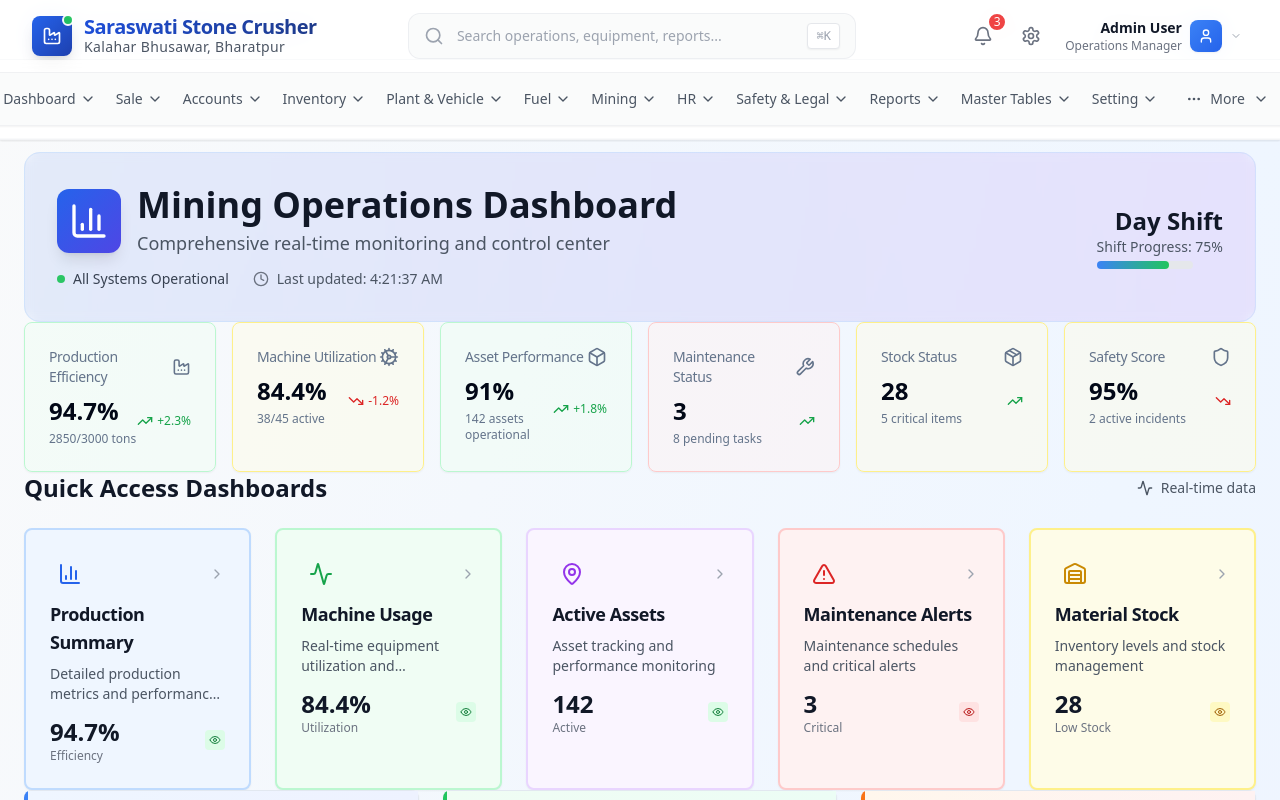
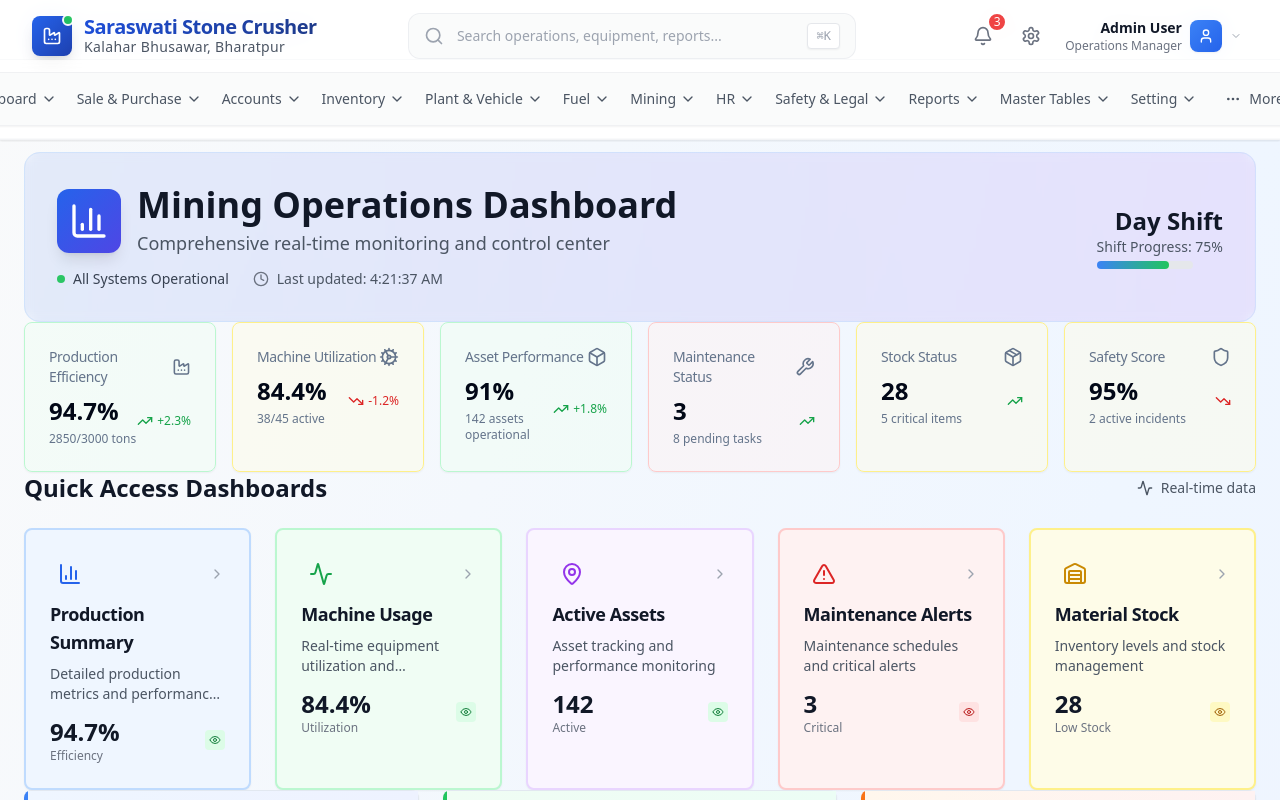
Before and after one commit to amanarustu1-prog/Mines-Project, a React (Vite) app: page / in a window 1280 px wide. Shown: the top 800 px of the page. Built offline with nearby package versions, Linux system fonts and the light colour scheme.

Commit message:
Navbar Plant& Vehicle

```diff
--- a/src/components/Navbar.tsx
+++ b/src/components/Navbar.tsx
@@ -239,7 +239,7 @@ const navigationItems: NavItem[] = [
 
 
   {
-    title: 'Sale',
+    title: 'Sale & Purchase',
     icon: Factory,
     sections: [
       {
@@ -278,7 +278,7 @@ const navigationItems: NavItem[] = [
         ]
       },
       {
-        title: 'Entries',
+        title: 'Sale',
         items: [
           {
             title: 'Create Challan',
@@ -306,6 +306,32 @@ const navigationItems: NavItem[] = [
           },
         ]
       },
+
+{
+        title: 'Purchase',
+        items: [
+          {
+            title: 'Puchase',
+            href: '/mining/processing',
+            icon: Wrench,
+            description: 'Material processing and refinement'
+          },
+          {
+            title: 'Purchase with Ravanna',
+            href: '/mining/transport',
+            icon: Truck,
+            description: 'Material transport and logistics'
+          },
+          {
+            title: 'Lease wise Purchase',
+            href: '/mining/transport',
+            icon: Truck,
+            description: 'Material transport and logistics'
+          },
+
+        ]
+      },
+
       {
         title: 'REPORTS',
         items: [
@@ -2605,7 +2631,7 @@ export function Navbar() {
                       <div className={cn(
                         "absolute top-full w-full mt-2 bg-white rounded-xl shadow-xl border border-gray-100 z-[60] overflow-hidden navbar-dropdown custom-scrollbar",
                         // Smart positioning - ensure dropdown stays within screen bounds
-                        item.title === 'Dashboard' || item.title === 'Plant & Vehicle' || item.title === 'Sale' || item.title === 'Accounts'
+                        item.title === 'Dashboard' || item.title === 'Plant & Vehicle' || item.title === 'Sale & Purchase' || item.title === 'Accounts'
                           ? "left-0"
                           : item.title === 'Inventory' || item.title === 'Machines & Vehicles' || item.title === 'HR'
                             ? "left-0"
@@ -2642,7 +2668,7 @@ export function Navbar() {
                                 item.title === 'Dashboard' && item.sections && item.sections.length === 5 ? "grid-cols-5" :
                                   item.title === 'Plant & Vehicle' && item.sections && item.sections.length === 5 ? "grid-cols-5" :
                                     item.title === 'Mining' && item.sections && item.sections.length === 3 ? "grid-cols-3" :
-                                      item.title === 'Sale' && item.sections ? "grid-cols-3" :
+                                      item.title === 'Sale & Purchase' && item.sections ? "grid-cols-4" :
                                         item.title === 'Accounts' && item.sections ? "grid-cols-3" :
                                           item.title === 'HR' && item.sections ? "grid-cols-6" :
                                             item.title === 'Machines & Vehicles' && item.sections ? "grid-cols-5" :
@@ -2661,7 +2687,7 @@ export function Navbar() {
                                 <div key={idx} className="space-y-3">
                                   <h4 className={cn(
                                     "text-sm font-semibold text-gray-700 uppercase tracking-wide border-b-2 border-blue-100 pb-2 mb-1",
-                                    (item.title === 'Inventory' || item.title === 'Dashboard' || item.title === 'Mining' || item.title === 'Sale' || item.title === 'Accounts' || item.title === 'Plant & Vehicle' || item.title === 'HR' || item.title === 'Workforce' || item.title === 'Safety & Legal' || item.title === 'Reports' || item.title === 'Setting' || item.title === 'Fuel' || item.title === 'Accounts') && "text-sm font-bold text-blue-800 border-b-2 border-blue-200"
+                                    (item.title === 'Inventory' || item.title === 'Dashboard' || item.title === 'Mining' || item.title === 'Sale & Purchase' || item.title === 'Accounts' || item.title === 'Plant & Vehicle' || item.title === 'HR' || item.title === 'Workforce' || item.title === 'Safety & Legal' || item.title === 'Reports' || item.title === 'Setting' || item.title === 'Fuel' || item.title === 'Accounts') && "text-sm font-bold text-blue-800 border-b-2 border-blue-200"
                                   )}>
                                     {section.title}
                                   </h4>
```
